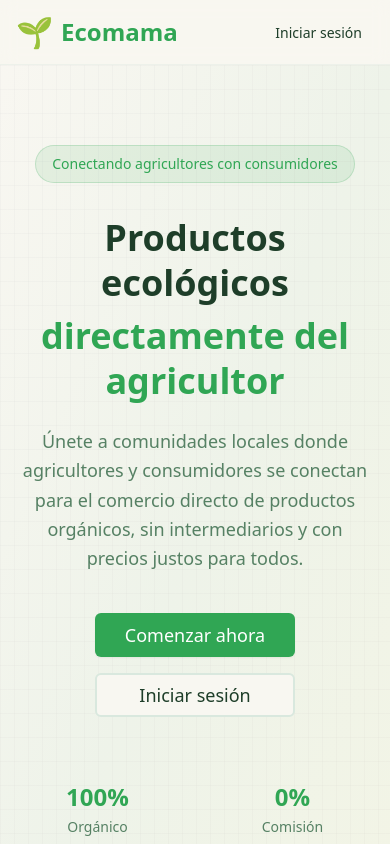
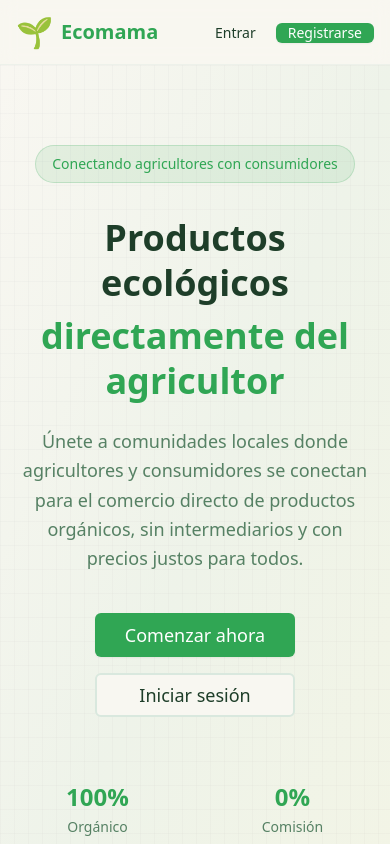
Before and after one commit to gmartincor/Ecomama, a Next.js app: page / in a window 390 px wide. Shown: the top 844 px of the page. Built offline with nearby package versions, Linux system fonts and the light colour scheme; no server answers.

Commit message:
feat: improve mobile responsive navigation
- Show register button on all screen sizes
- Add adaptive login button text (Entrar/Iniciar sesión)
- Optimize spacing and logo size for mobile devices
- Follow DRY, SOLID, KISS, YAGNI principles
- Improve UX on small screens

```diff
--- a/features/landing/components/LandingNav.tsx
+++ b/features/landing/components/LandingNav.tsx
@@ -6,24 +6,27 @@ export const LandingNav = () => {
   return (
     <nav className="sticky top-0 z-50 w-full border-b border-border/40 bg-background/95 backdrop-blur supports-[backdrop-filter]:bg-background/60">
       <div className="container mx-auto px-4 md:px-6 lg:px-8">
-        <div className="flex h-16 items-center justify-between">
-          <Link href="/" className="flex items-center gap-2 group">
+        <div className="flex h-16 items-center justify-between gap-3">
+          <Link href="/" className="flex items-center gap-2 group flex-shrink-0">
             <span className="text-3xl transition-transform group-hover:scale-110">
               🌱
             </span>
-            <span className="text-2xl font-bold text-primary group-hover:opacity-80 transition-opacity">
+            <span className="text-xl md:text-2xl font-bold text-primary group-hover:opacity-80 transition-opacity">
               Ecomama
             </span>
           </Link>
 
-          <div className="flex items-center gap-3">
+          <div className="flex items-center gap-2 md:gap-3">
             <InstallPWAButton />
             <Link href="/login">
-              <Button variant="ghost" size="sm">
+              <Button variant="ghost" size="sm" className="hidden xs:flex">
                 Iniciar sesión
               </Button>
+              <Button variant="ghost" size="sm" className="xs:hidden px-3">
+                Entrar
+              </Button>
             </Link>
-            <Link href="/register" className="hidden sm:block">
+            <Link href="/register">
               <Button variant="primary" size="sm">
                 Registrarse
               </Button>
```
